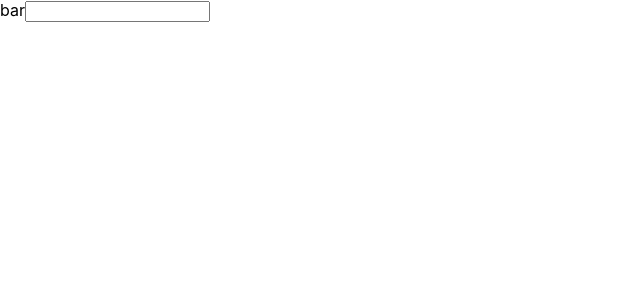
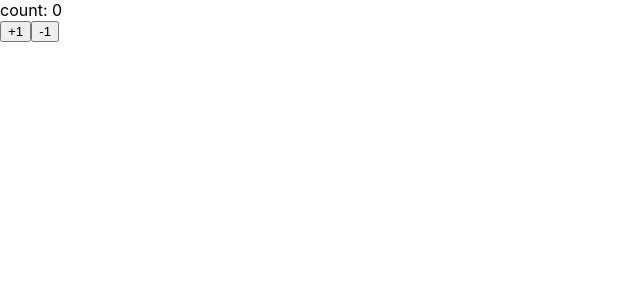
Before and after one commit to y-fukumoto/udemy-react-redux-crud-application, a React (Create React App) app: page / in a window 1280 px wide. Shown: the top 300 px of the page, without its empty margins (0-640 px from the left). Built offline with nearby package versions, Linux system fonts and the light colour scheme.

Commit message:
before redux

```diff
--- a/src/App.js
+++ b/src/App.js
@@ -1,12 +1,34 @@
 import React, { Component } from 'react';
 
-class App extends Component {
+const App = () => {
+  return (
+    <Counter />
+  )
+}
+
+class Counter extends Component {
+  constructor(props) {
+    super(props)
+    this.state = { count: 0 }
+  }
+
+  handlePlusButton = () => {
+    this.setState({count: this.state.count + 1} )
+  }
+
+  handleMinusButton = () => {
+    this.setState({count: this.state.count -1})
+  }
+
   render() {
     return (
-      <React.Fragment>
-        <label htmlFor="bar">bar</label>
-        <input type="text" onChange={() => {console.log('click')}} name="bar" />
-      </React.Fragment>
+      <div>
+        count: {this.state.count}
+        <div>
+          <button onClick={this.handlePlusButton}>+1</button>
+          <button onClick={this.handleMinusButton}>-1</button>
+        </div>
+      </div>
     )
   }
 }
```
